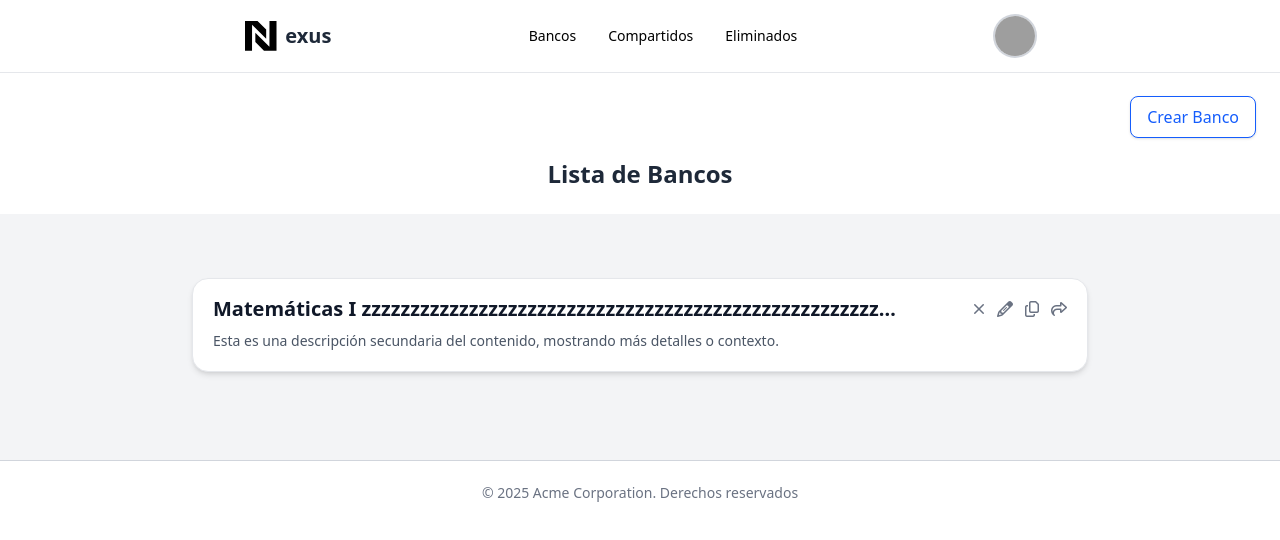
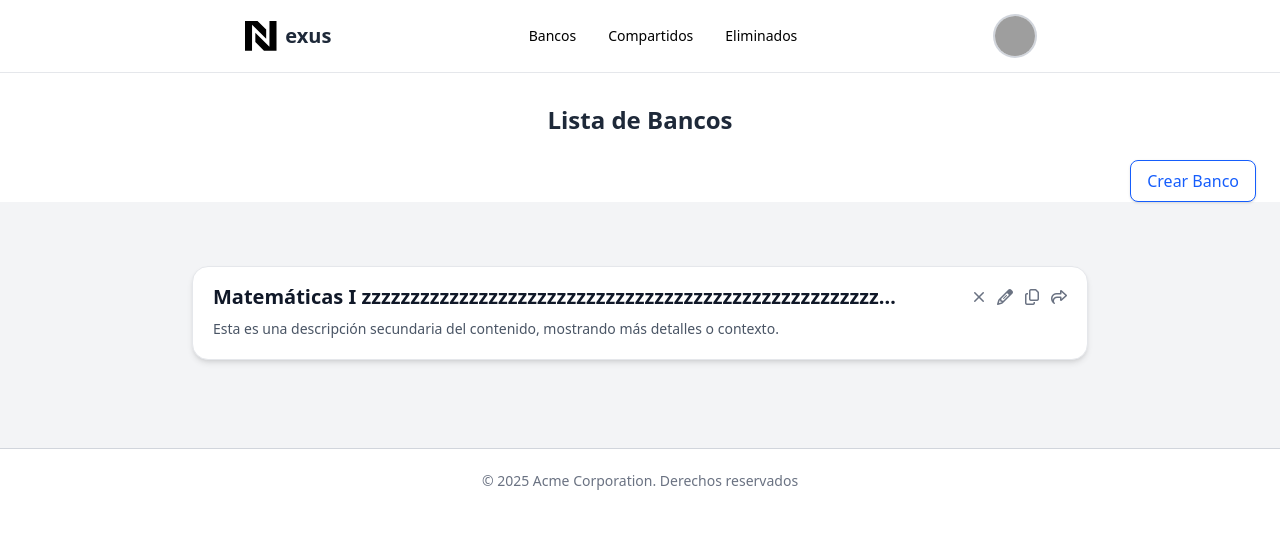
Before and after one commit to CarlosAdrian36/BancoReactivos, a Vue app: page /banco in a window 1280 px wide. Shown: the top 540 px of the page. Built offline with nearby package versions, Linux system fonts and the light colour scheme; grey boxes are pictures that could not be loaded.

Commit message:
alineacion de card y el titulo de cada seccion

```diff
--- a/src/bancoReactivos/pages/BancoPage.vue
+++ b/src/bancoReactivos/pages/BancoPage.vue
@@ -11,8 +11,11 @@ function volverALaLista() {
 </script>
 
 <template>
-  <div class="pt-18"></div>
-  <div class="flex justify-end pr-6 pt-6">
+  <div class="pt-26 max-w-4xl mx-auto">
+    <h1 class="text-2xl font-bold text-center text-gray-800 mb-6">Lista de Bancos</h1>
+  </div>
+  <!-- <div class="pt-18"></div> -->
+  <div class="flex justify-end pr-6 z-10">
     <router-link
       v-if="$route.name != 'crear'"
       to="/banco/crear"
@@ -29,10 +32,6 @@ function volverALaLista() {
     </button>
   </div>
 
-  <div class="pt-5 max-w-4xl mx-auto">
-    <h1 class="text-2xl font-bold text-center text-gray-800 mb-6">Lista de Bancos</h1>
-  </div>
-
   <RouterView v-slot="{ Component }">
     <transition name="fade" mode="out-in">
       <component :is="Component" v-if="$route.name === 'crear'" />
@@ -40,7 +39,6 @@ function volverALaLista() {
         <div
           class="mx-auto grid max-w-6xl grid-cols-1 gap-6 p-6 sm:grid-cols-1 md:grid-cols-1 lg:grid-cols-1"
         >
-          <!--Bancos-->
           <BancoCard />
         </div>
       </section>
--- a/src/bancoReactivos/pages/CompartidosPage.vue
+++ b/src/bancoReactivos/pages/CompartidosPage.vue
@@ -5,8 +5,9 @@ const route = useRoute();
 </script>
 
 <template>
-  <div class="pt-26 mx-auto">
+  <div class="pt-23 max-w-4xl mx-auto">
     <h1 class="text-2xl font-bold text-center text-gray-800 mb-6">Bancos Compartidos</h1>
+  </div>
 
   <!-- Tabs -->
   <div class="flex justify-center border-b border-gray-300 mb-4">
@@ -37,5 +38,4 @@ const route = useRoute();
 
   <!-- Aquí se mostrará el contenido de cada tab -->
   <RouterView />
-  </div>
 </template>
--- a/src/bancoReactivos/pages/EliminadosPage.vue
+++ b/src/bancoReactivos/pages/EliminadosPage.vue
@@ -3,7 +3,7 @@ import BancoCard from '@/Banco/components/BancoCard.vue';
 </script>
 
 <template>
-  <div class="pt-32 max-w-4xl mx-auto">
+  <div class="pt-36 max-w-4xl mx-auto">
     <h1 class="text-2xl font-bold text-center text-gray-800 mb-6">Lista de Bancos Eliminados</h1>
   </div>
 
```
Lines whose indentation alone changed are shown as unchanged.
